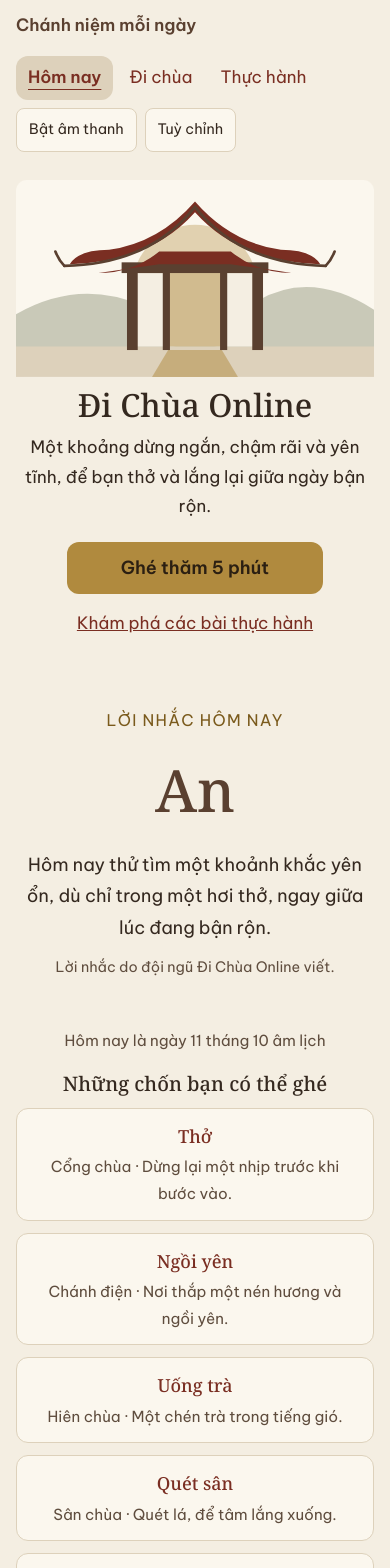
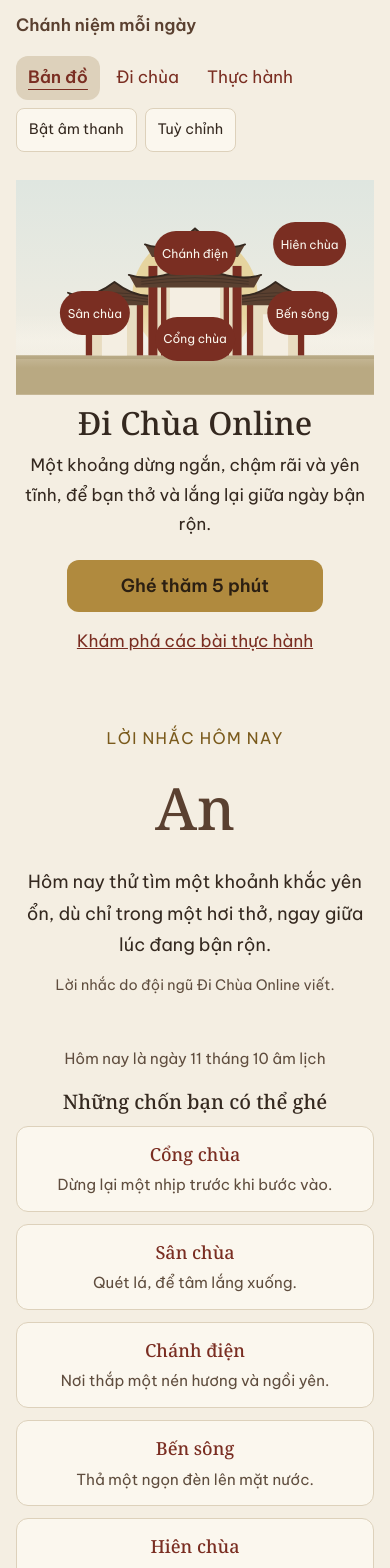
Before and after one commit to quangnguyen-star/di-chua-online, a Next.js app: page / in a window 390 px wide. Shown: the top 1568 px of the page. Built offline with nearby package versions, Linux system fonts and the light colour scheme.

Commit message:
DCO-34: T3 Map, tam quan home and minimal shell (feature/dco-34-t3-map-tam-quan-home-and)

```diff
--- a/src/components/home/GateMotif.tsx
+++ /dev/null
@@ -1,38 +0,0 @@
-import styles from "./home.module.css";
-
-export function GateMotif() {
-  return (
-    <svg
-      className={styles.gate}
-      viewBox="0 0 400 220"
-      role="img"
-      aria-label="Cổng tam quan với mái cong, hàng cột và sân chùa phía sau, ánh sáng dịu bên trong"
-      focusable="false"
-      data-testid="home-gate"
-    >
-      <rect className={styles.sky} x="0" y="0" width="400" height="220" rx="12" />
-      <circle className={styles.glow} cx="200" cy="120" r="70" />
-      <path className={styles.far} d="M0 150 Q70 110 140 140 T270 135 T400 145 V190 H0 Z" />
-      <g className={styles.beyondHall}>
-        <path d="M150 128 Q200 108 250 128 Z" />
-        <rect x="160" y="128" width="80" height="30" />
-      </g>
-      <rect className={styles.ground} x="0" y="186" width="400" height="34" />
-      <path className={styles.light} d="M170 190 L230 190 L248 220 L152 220 Z" />
-
-      <rect className={styles.opening} x="132" y="104" width="136" height="82" />
-      <rect className={styles.light} x="168" y="104" width="64" height="82" />
-
-      <rect className={styles.column} x="124" y="100" width="12" height="90" />
-      <rect className={styles.column} x="164" y="100" width="8" height="90" />
-      <rect className={styles.column} x="228" y="100" width="8" height="90" />
-      <rect className={styles.column} x="264" y="100" width="12" height="90" />
-      <rect className={styles.beam} x="118" y="92" width="164" height="12" />
-
-      <path className={styles.roof} d="M60 94 Q150 92 200 36 Q250 92 340 94 Q330 78 296 78 Q240 70 200 24 Q160 70 104 78 Q70 78 60 94 Z" />
-      <path className={styles.roofEdge} d="M54 96 Q150 94 200 30 Q250 94 346 96" />
-      <path className={styles.roofEdge} d="M54 96 Q48 90 44 80 M346 96 Q352 90 356 80" />
-      <path className={styles.roof} d="M92 104 Q130 104 160 80 L240 80 Q270 104 308 104 Q270 98 240 94 H160 Q130 98 92 104 Z" />
-    </svg>
-  );
-}
--- a/src/components/home/HomeView.tsx
+++ b/src/components/home/HomeView.tsx
@@ -3,7 +3,7 @@ import { wordForDate } from "@/content";
 import type { DailyWord as DailyWordData } from "@/content";
 import { ErrorState } from "@/components/shell/ErrorState";
 import { DailyWord } from "./DailyWord";
-import { GateMotif } from "./GateMotif";
+import { TempleMap } from "@/components/temple/map";
 import { LunarNote } from "./LunarNote";
 import { PlaceLinks } from "./PlaceLinks";
 import styles from "./home.module.css";
@@ -22,7 +22,7 @@ export function HomeView() {
   return (
     <div className={`scene ${styles.home}`}>
       <div className={styles.hero}>
-        <GateMotif />
+        <TempleMap />
         <h1 className={styles.title}>Đi Chùa Online</h1>
         <p className={styles.intro}>Một khoảng dừng ngắn, chậm rãi và yên tĩnh, để bạn thở và lắng lại giữa ngày bận rộn.</p>
         <div className={styles.actions}>
--- a/src/components/home/PlaceLinks.tsx
+++ b/src/components/home/PlaceLinks.tsx
@@ -1,26 +1,22 @@
 import Link from "next/link";
-import { activities, places } from "@/content/places";
+import { readyRoutes } from "@/content/routes";
 import styles from "./home.module.css";
 
 export function PlaceLinks() {
-  const ready = activities.filter((a) => a.ready);
-  if (ready.length === 0) return null;
+  if (readyRoutes.length === 0) return null;
 
   return (
     <nav className={styles.places} aria-labelledby="home-places-heading">
       <h2 id="home-places-heading" className={styles.placesTitle}>Những chốn bạn có thể ghé</h2>
       <ul className={styles.placeList}>
-        {ready.map((a) => {
-          const place = places.find((p) => p.id === a.place);
-          return (
-            <li key={a.id}>
-              <Link href={a.href} className={styles.placeLink} data-testid={`home-place-${a.id}`}>
-                <span className={styles.placeName}>{a.label}</span>
-                {place ? <span className={styles.placeBlurb}>{place.name} · {place.blurb}</span> : null}
-              </Link>
-            </li>
-          );
-        })}
+        {readyRoutes.map((p) => (
+          <li key={p.id}>
+            <Link href={p.href} className={styles.placeLink} data-testid={`home-place-${p.id}`}>
+              <span className={styles.placeName}>{p.name}</span>
+              <span className={styles.placeBlurb}>{p.blurb}</span>
+            </Link>
+          </li>
+        ))}
       </ul>
     </nav>
   );
--- a/src/components/home/home.module.css
+++ b/src/components/home/home.module.css
@@ -1,7 +1,6 @@
 .home { text-align: center; padding-bottom: 1rem; }
 
 .hero { display: flex; flex-direction: column; align-items: center; }
-.gate { display: block; width: min(100%, 38rem); height: auto; margin: 0 auto; }
 .title { margin: 0.5rem 0 0; }
 .intro { max-width: 32rem; margin: 0.5rem auto 0; }
 .actions { display: flex; flex-direction: column; align-items: center; gap: 0.5rem; margin: 1.25rem 0 2rem; }
@@ -23,19 +22,6 @@
 .placeName { font-family: var(--font-heading); font-size: 1.125rem; color: var(--lacquer); }
 .placeBlurb { font-size: 0.95rem; color: var(--text-muted); }
 
-/* Gate illustration: colours come from theme tokens, so the evening variant needs no overrides. */
-.sky { fill: var(--surface); }
-.glow { fill: var(--gold); opacity: 0.35; }
-.far { fill: var(--moss); opacity: 0.35; }
-.beyondHall { fill: var(--wood); opacity: 0.45; }
-.ground { fill: var(--border); }
-.roof { fill: var(--lacquer); }
-.roofEdge { fill: none; stroke: var(--wood); stroke-width: 3; stroke-linecap: round; }
-.beam { fill: var(--wood); }
-.column { fill: var(--wood); }
-.opening { fill: var(--paper); }
-.light { fill: var(--gold); opacity: 0.5; }
-
 @media (max-width: 40rem) {
   .wordText { font-size: clamp(3.5rem, 15vw, 5rem); }
 }
--- a/src/components/nav/MainNav.tsx
+++ b/src/components/nav/MainNav.tsx
@@ -4,7 +4,7 @@ import Link from "next/link";
 import { usePathname } from "next/navigation";
 
 const items = [
-  { href: "/", label: "Hôm nay" },
+  { href: "/", label: "Bản đồ" },
   { href: "/visit", label: "Đi chùa" },
   { href: "/practices", label: "Thực hành" },
 ];
--- /dev/null
+++ b/src/components/temple/map/SceneLinks.tsx
@@ -0,0 +1,35 @@
+import Link from "next/link";
+import { readyRoutes, routes, type PlaceId } from "@/content/routes";
+import styles from "./map.module.css";
+
+/** The nearest following place that is ready, read only from the route table. */
+export function nextReadyPlace(from: PlaceId) {
+  const seen = new Set<PlaceId>();
+  let cur = routes.find((r) => r.id === from)?.next;
+  while (cur && !seen.has(cur)) {
+    seen.add(cur);
+    const found = readyRoutes.find((r) => r.id === cur);
+    if (found) return found;
+    cur = routes.find((r) => r.id === cur)?.next;
+  }
+  return undefined;
+}
+
+/** Map link plus next-place preview, offered by every scene. */
+export function SceneLinks({ from }: { from: PlaceId }) {
+  const next = nextReadyPlace(from);
+  return (
+    <nav className={styles.sceneLinks} aria-label="Đi tiếp" data-testid="scene-links">
+      <Link href="/" className={styles.mapLink} data-testid="scene-map-link">
+        Bản đồ chùa
+      </Link>
+      {next ? (
+        <Link href={next.href} className={styles.nextLink} data-testid="scene-next-link">
+          <span className={styles.nextLabel}>Chốn kế tiếp</span>
+          <span className={styles.nextName}>{next.name}</span>
+          <span className={styles.nextBlurb}>{next.blurb}</span>
+        </Link>
+      ) : null}
+    </nav>
+  );
+}
--- /dev/null
+++ b/src/components/temple/map/TempleMap.tsx
@@ -0,0 +1,52 @@
+"use client";
+
+import Link from "next/link";
+import { useEffect, useRef } from "react";
+import { readyRoutes, type PlaceId } from "@/content/routes";
+import { TamQuanStill } from "../art";
+import styles from "./map.module.css";
+
+/** Where each place sits on the oblique map, as percentages of the art frame. */
+const spots: Record<PlaceId, { left: number; top: number }> = {
+  gate: { left: 50, top: 74 },
+  courtyard: { left: 22, top: 62 },
+  hall: { left: 50, top: 34 },
+  pond: { left: 80, top: 62 },
+  veranda: { left: 82, top: 30 },
+  outside: { left: 18, top: 28 },
+};
+
+export function TempleMap() {
+  const frame = useRef<HTMLDivElement>(null);
+
+  useEffect(() => {
+    const el = frame.current;
+    if (!el) return;
+    const mq = window.matchMedia("(prefers-reduced-motion: reduce)");
+    if (mq.matches) return;
+    const move = (e: PointerEvent) => {
+      const r = el.getBoundingClientRect();
+      const x = (e.clientX - r.left) / r.width - 0.5;
+      el.style.setProperty("--px", `${Math.max(-0.5, Math.min(0.5, x)) * -6}px`);
+    };
+    window.addEventListener("pointermove", move, { passive: true });
+    return () => window.removeEventListener("pointermove", move);
+  }, []);
+
+  return (
+    <div className={styles.map} ref={frame} data-testid="temple-map">
+      <div className={styles.art}>
+        <TamQuanStill testId="map-art" />
+      </div>
+      <ul className={styles.spots}>
+        {readyRoutes.map((p) => (
+          <li key={p.id} className={styles.spot} style={{ left: `${spots[p.id].left}%`, top: `${spots[p.id].top}%` }}>
+            <Link href={p.href} className={styles.spotLink} data-testid={`map-place-${p.id}`}>
+              {p.name}
+            </Link>
+          </li>
+        ))}
+      </ul>
+    </div>
+  );
+}
--- /dev/null
+++ b/src/components/temple/map/index.ts
@@ -0,0 +1,2 @@
+export { TempleMap } from "./TempleMap";
+export { SceneLinks, nextReadyPlace } from "./SceneLinks";
--- /dev/null
+++ b/src/components/temple/map/map.module.css
@@ -0,0 +1,22 @@
+.map { position: relative; width: min(100%, 38rem); margin: 0 auto; --px: 0px; }
+.art { transform: translateX(var(--px)); transition: transform 0.4s ease-out; }
+.spots { list-style: none; margin: 0; padding: 0; }
+.spot { position: absolute; transform: translate(-50%, -50%); }
+.spotLink { display: inline-flex; align-items: center; min-height: 2.75rem; padding: 0 0.75rem; border-radius: 999px; background: var(--art-control-bg); color: var(--art-control-text); font-size: 0.9rem; text-decoration: none; white-space: nowrap; }
+.spotLink:hover { text-decoration: underline; }
+.spotLink:focus-visible { outline: 3px solid var(--gold); outline-offset: 2px; }
+
+.sceneLinks { display: flex; flex-wrap: wrap; align-items: center; justify-content: space-between; gap: 0.75rem; margin: 1.5rem auto 0; max-width: 48rem; }
+.mapLink { display: inline-flex; align-items: center; min-height: 2.75rem; padding: 0 1rem; border: 1px solid var(--border); border-radius: var(--radius); text-decoration: none; }
+.nextLink { display: flex; flex-direction: column; text-align: right; text-decoration: none; color: var(--text); }
+.nextLabel { font-size: 0.85rem; color: var(--text-muted); }
+.nextName { font-family: var(--font-heading); color: var(--lacquer); }
+.nextBlurb { font-size: 0.9rem; color: var(--text-muted); }
+
+@media (max-width: 30rem) {
+  .spotLink { font-size: 0.75rem; padding: 0 0.5rem; }
+}
+
+@media (prefers-reduced-motion: reduce) {
+  .art { transform: none; transition: none; }
+}
```
